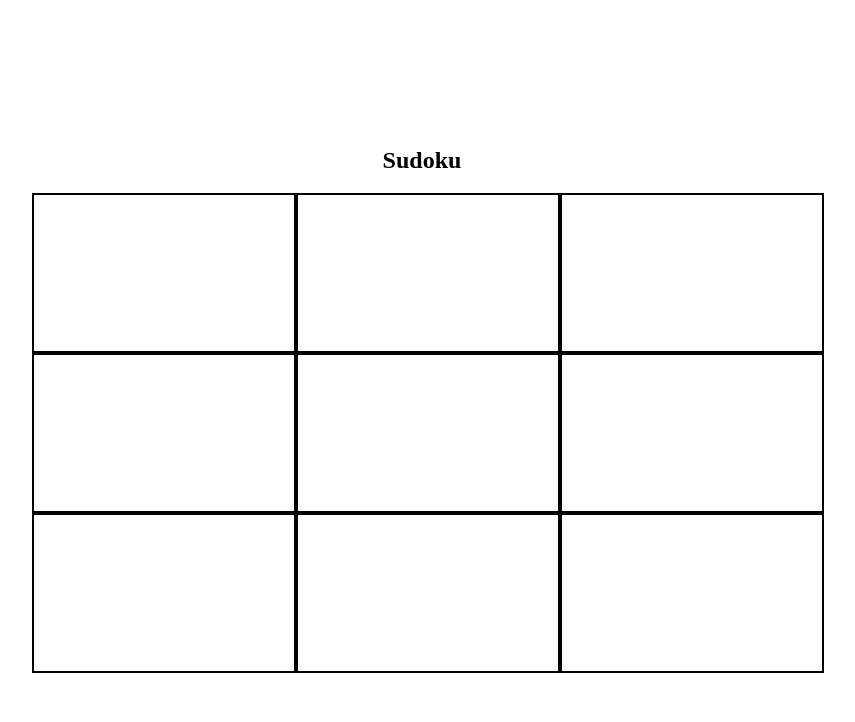
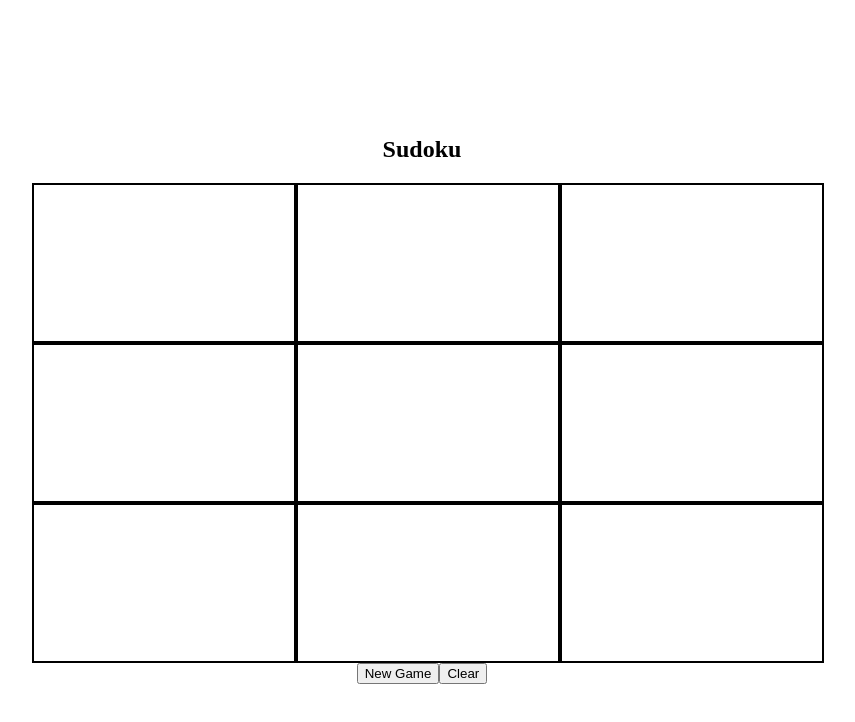
Before and after one commit to ommegamind/Sudoku, a React (Vite) app in the folder client/: page / in a window 1280 px wide. Shown: the top 722 px of the page, without its empty margins (218-1073 px from the left). Built offline with nearby package versions, Linux system fonts and the light colour scheme.

Commit message:
working on random nums and creating initial board for players

```diff
--- a/client/src/components/SudokuPage.jsx
+++ b/client/src/components/SudokuPage.jsx
@@ -2,6 +2,28 @@ import { useState } from "react"
 import "./styles/SudokuPageStyle.css"
 
 export const SudokuPage =()=>{
+
+    const randomNumSetHandle=()=>{
+        const nums=new Set()
+        while(nums.size<9){
+            nums.add(Math.floor(Math.random()*9)+1)
+        }
+        const numsArray=[...nums]
+
+        const tips=Math.floor(Math.random()*4)+1
+
+        const boardIndex=[]
+        while(boardIndex.length<=tips){
+            boardIndex.push(Math.floor(Math.random()*9)+1)
+        }
+
+        const finalBoard={}
+        for(let i=0; i<=tips; i++){
+            finalBoard[`box${boardIndex[i]}`]=numsArray[boardIndex[i]]
+        }
+
+        return finalBoard
+    }
 
     const boxes={
         "box1":"",
@@ -29,6 +51,17 @@ export const SudokuPage =()=>{
         }
     }
 
+    const resetHandle=()=>{
+        setBoard({...boxes})
+        setInUse("")
+    }
+
+    const newGameHandle=()=>{
+        resetHandle()
+        const nums=randomNumSetHandle()
+        console.log(nums)
+    }
+
     return(<>
     <h2>Sudoku</h2>
     <div className="board">
@@ -48,5 +81,9 @@ export const SudokuPage =()=>{
             <input className={`box ${inUse=="box9"?'selected':""}`} onClick={()=>boxClickHandle("box9")} value={board.box9} onChange={boxInputHandle}/>
         </div>
     </div>
+    <div>
+        <button onClick={newGameHandle}>New Game</button>
+        <button onClick={resetHandle}>Clear</button>
+    </div>
     </>)
 }
```
